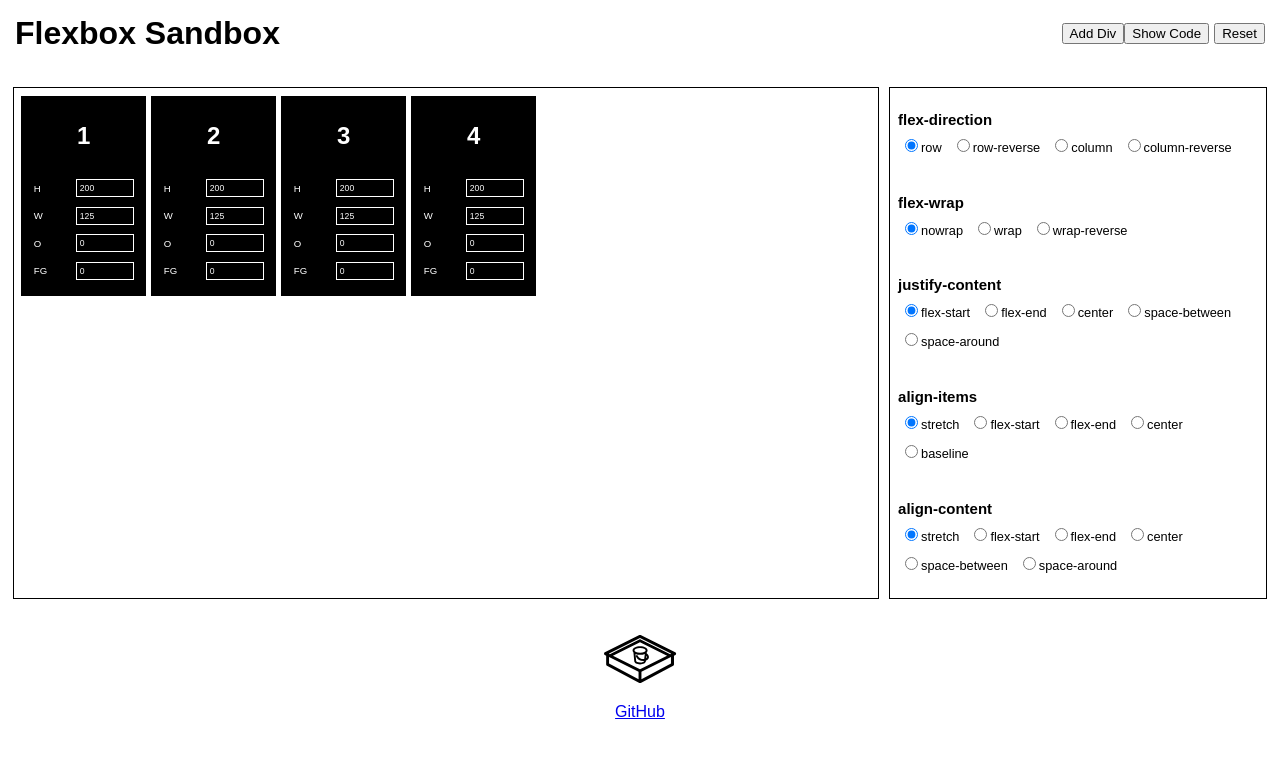
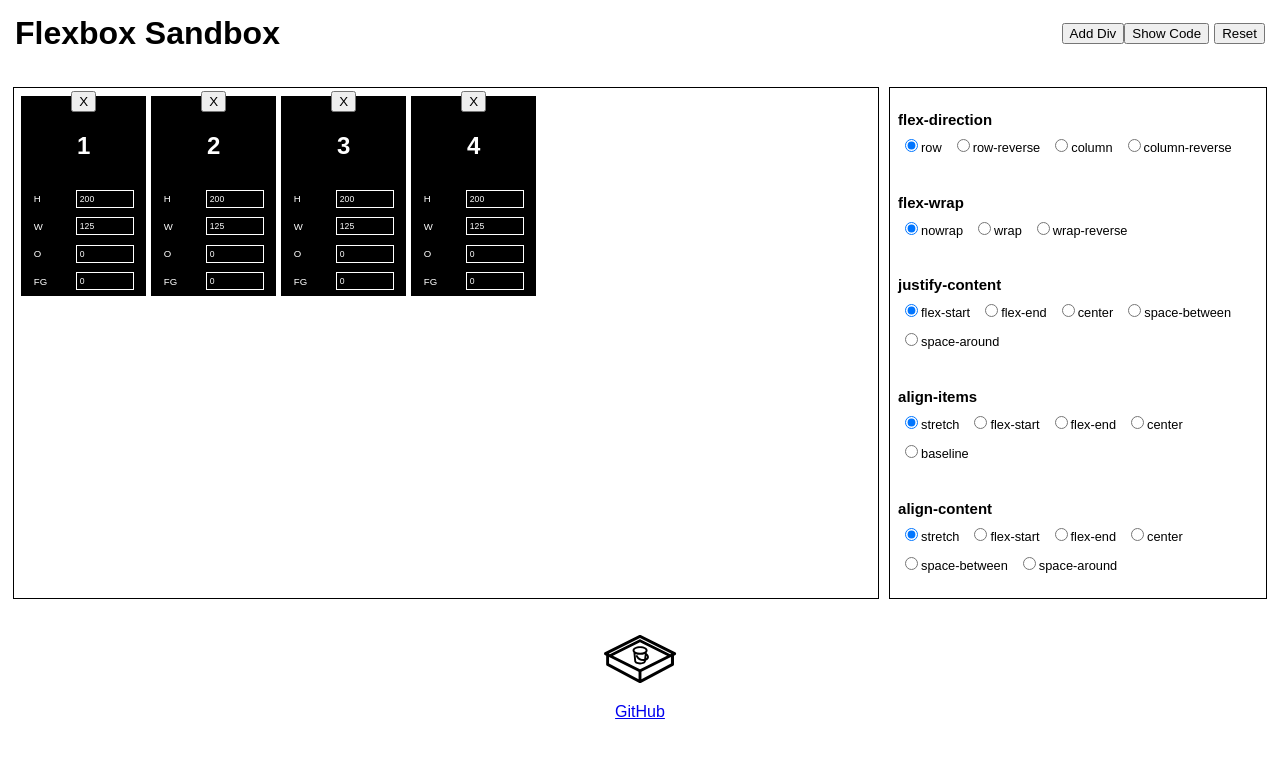
Before and after one commit to marissa27/flex-sandbox, a React (Create React App) app: page / in a window 1280 px wide. Shown: the top 758 px of the page. Built offline with nearby package versions, Linux system fonts and the light colour scheme.

Commit message:
Add functionality to delete flex-items.

```diff
--- a/src/components/button.js
+++ b/src/components/button.js
@@ -1,7 +1,7 @@
 import React from 'react';
 
-export const Button = ({ name, className, handleClick }) => {
+export const Button = ({ name, className, handleClick, divNumber }) => {
   return (
-    <button className={ className } onClick={ () => handleClick() }>{ name }</button>
+    <button className={ className } onClick={ () => handleClick(divNumber) }>{ name }</button>
   )
 }
--- a/src/components/flexChild.js
+++ b/src/components/flexChild.js
@@ -1,4 +1,5 @@
 import React, { Component } from 'react';
+import { Button } from './button';
 
 export default class FlexChild extends Component {
   constructor() {
@@ -26,8 +27,10 @@ export default class FlexChild extends Component {
 
   render() {
     const { height, width, order, flexGrow } = this.state;
+    const { handleDelete, divNumber } = this.props;
     return (
       <div style={ this.state } className="flex-child">
+        <Button handleClick={ handleDelete } name="X" divNumber={ divNumber }/>
         <h2>{ this.props.divNumber }</h2>
         <div className="input-wrapper">
           <p className="input-label">
--- a/src/components/flexParent.js
+++ b/src/components/flexParent.js
@@ -1,12 +1,12 @@
 import React, { Component } from 'react';
 import FlexChild from './flexChild';
 
-export const FlexParent = ({ style, divs }) => {
+export const FlexParent = ({ style, divs, handleDelete }) => {
 
   const renderChildrenDiv = () => {
     return divs.map((num, i) => {
       return (
-        <FlexChild key={i} divNumber={ num } />
+        <FlexChild key={i} divNumber={ num } handleDelete={ handleDelete }/>
       )
     })
   }
--- a/src/container/App.js
+++ b/src/container/App.js
@@ -28,11 +28,11 @@ class App extends Component {
   addChildDiv() {
     const { childDivs } = this.state;
     if (childDivs.length > 9) {
-      this.setState({ error: "Maximum child items is set to 10."})
+      this.setState({ error: "Maximum child items is set to 10." });
     } else {
-      const num = Math.max(...childDivs);
+      const num = !childDivs.length ? 0 : Math.max(...childDivs);
       const newDivs = childDivs.concat(num + 1);
-      this.setState({ childDivs: newDivs })
+      this.setState({ childDivs: newDivs });
     }
   }
 
@@ -43,16 +43,18 @@ class App extends Component {
   }
 
   handleChange(title, prop) {
-
     const formattedTitle = this.formatTitle(title);
-    const newStyle = Object.assign({}, this.state.style, { [formattedTitle]: prop })
-    this.setState({
-      style: newStyle
-    })
+    const newStyle = Object.assign({}, this.state.style, { [formattedTitle]: prop });
+    this.setState({ style: newStyle });
   }
 
   handleReset() {
-    this.setState(initialState)
+    this.setState(initialState);
+  }
+
+  handleDelete(divNumber) {
+    const filtered = this.state.childDivs.filter(div => div !== divNumber);
+    this.setState({ childDivs: filtered });
   }
 
   render() {
@@ -62,7 +64,7 @@ class App extends Component {
         <Header handleDiv={ this.addChildDiv.bind(this) } handleReset={ this.handleReset.bind(this) }/>
         { error && <p>{ error }</p> }
         <section className="main-wrapper">
-          <FlexParent style={ style } divs={ childDivs }/>
+          <FlexParent style={ style } divs={ childDivs } handleDelete={ this.handleDelete.bind(this) }/>
           <Controls handleChange={ this.handleChange.bind(this) }/>
         </section>
         <Footer />
```
